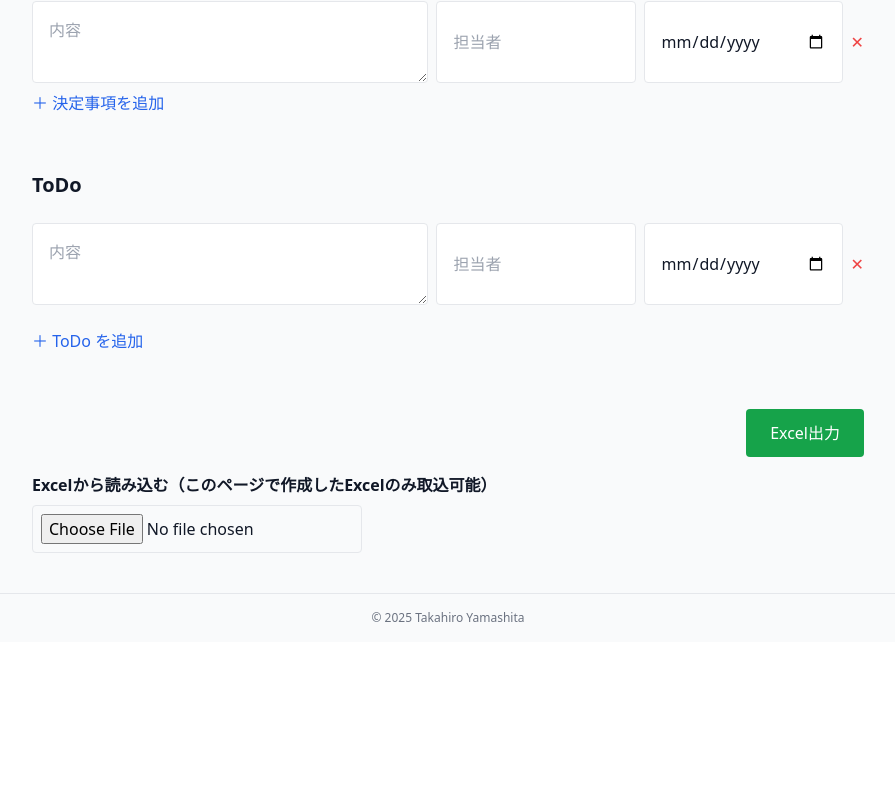
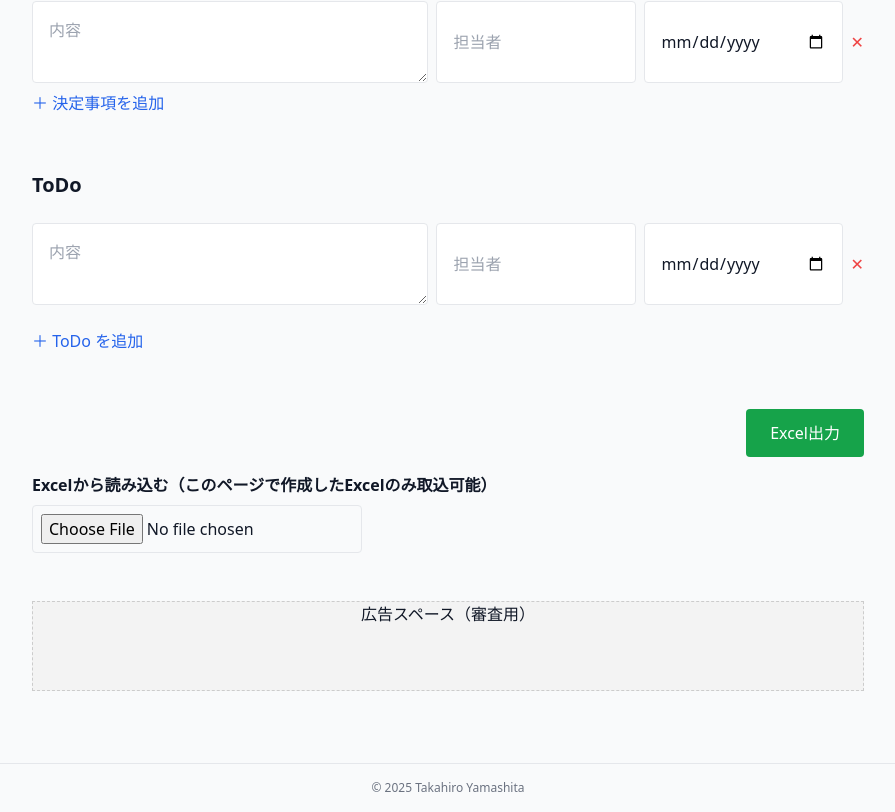
Before and after one commit to yamashita-takahiro-44/gijiroku, a Vue app: page / in a window 1280 px wide. Shown: the part 1667-2479 px from the top of the page, without its empty margins (192-1087 px from the left). Before the commit the page ends 2309 px from the top, so only its background shows below. Built offline with nearby package versions, Linux system fonts and the light colour scheme.

Commit message:
審査用広告スペース仮置き

```diff
--- a/src/views/HomeView.vue
+++ b/src/views/HomeView.vue
@@ -84,11 +84,11 @@ async function importFromExcel(file: File) {
   let i = 0
   const section = (label: string) => (rows[i]?.[1] || '').toString().trim() === label
   const cell = (row: RowValues, index: number): string => {
-  if (Array.isArray(row)) {
-    return (row[index] ?? '').toString().trim()
+    if (Array.isArray(row)) {
+      return (row[index] ?? '').toString().trim()
+    }
+    return ''
   }
-  return ''
-}
 
   function advanceUntil(label: string) {
     while (i < rows.length && !section(label)) i++
@@ -391,8 +391,8 @@ async function exportToExcel() {
         <input v-model="d.deadline" type="date" class="border p-4 rounded w-full md:w-1/4" />
         <button @click="decisions.splice(i, 1)" class="text-red-500">✕</button>
       </div>
-      <button @click="decisions.push({ content: '', person: '', deadline: '' })"
-        class="text-blue-600 text-base">＋ 決定事項を追加</button>
+      <button @click="decisions.push({ content: '', person: '', deadline: '' })" class="text-blue-600 text-base">＋
+        決定事項を追加</button>
     </div>
 
     <!-- ToDo -->
@@ -422,6 +422,12 @@ async function exportToExcel() {
       <input type="file" accept=".xlsx" @change="handleFileUpload" class="border p-2 rounded" />
     </div>
 
+    <div class="my-12 text-center">
+      <div id="ad-container" style="width:100%; height:90px; background:#f3f3f3; border:1px dashed #ccc;">
+        広告スペース（審査用）
+      </div>
+    </div>
+
   </section>
 </template>
 
```
